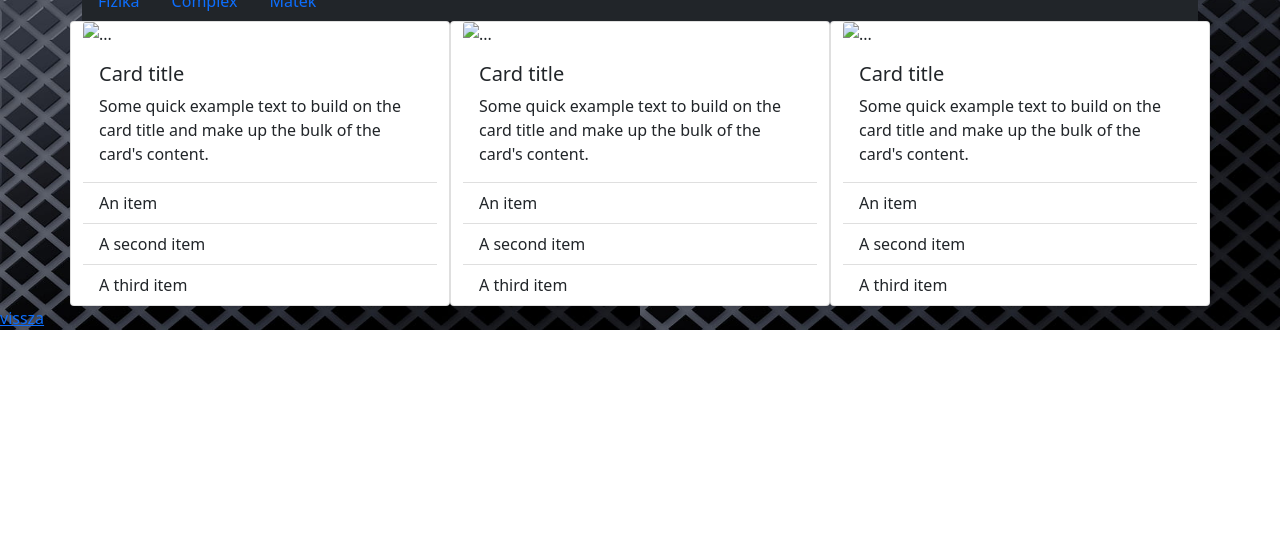
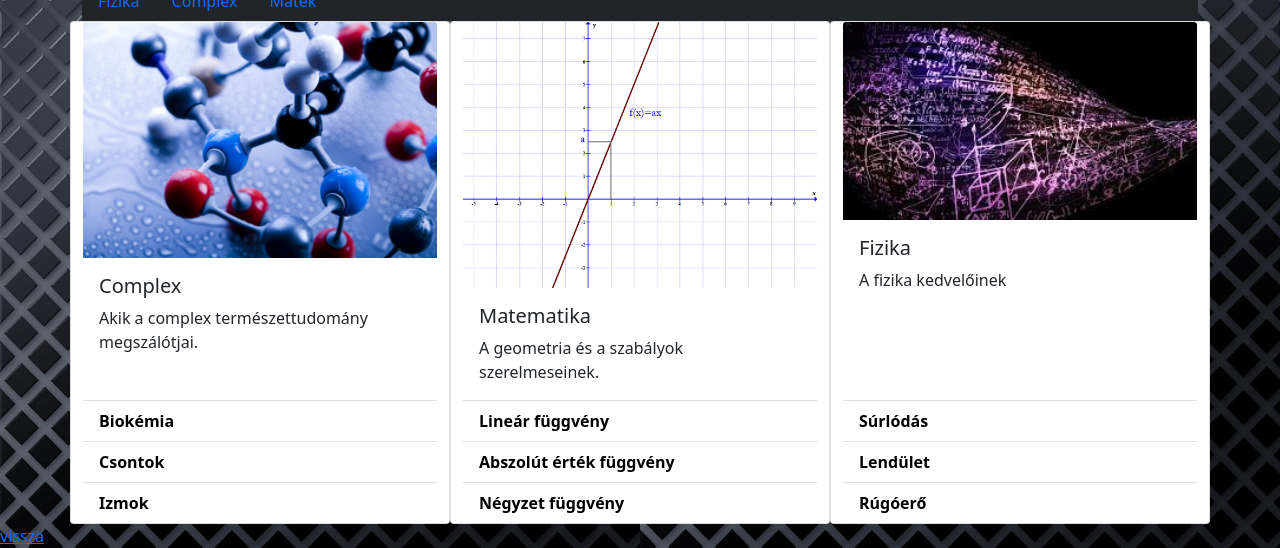
Before and after one commit to Zeteny06/Zeteny06.github.io, a plain HTML site: page index.html in a window 1280 px wide. Shown: the part 611-1159 px from the top of the page. Before the commit the page ends 941 px from the top, so only its background shows below. Drawn offline with nearby package versions, Linux system fonts and the light colour scheme.

Commit message:
INDEX almost finished

```diff
--- a/index.html
+++ b/index.html
@@ -60,39 +60,39 @@
           </div>
           <div class="row">
             <div class="card col-4 " >
-              <img src="..." class="card-img-top" alt="...">
+              <img src="kepek/biokemia.jpg" class="card-img-top" alt="complex" title="complex">
               <div class="card-body">
-                <h5 class="card-title">Card title</h5>
-                <p class="card-text">Some quick example text to build on the card title and make up the bulk of the card's content.</p>
+                <h5 class="card-title">Complex</h5>
+                <p class="card-text">Akik a complex természettudomány megszálótjai.</p>
               </div>
               <ul class="list-group list-group-flush">
-                <li class="list-group-item">An item</li>
-                <li class="list-group-item">A second item</li>
-                <li class="list-group-item">A third item</li>
+                <li class="list-group-item"><a style="text-decoration: none; color: black; font-weight: 800 ;" href="complex.html #biokémia">Biokémia</a></li>
+                <li class="list-group-item"><a style="text-decoration: none; color: black; font-weight: 800 ;" href="complex.html #csontok">Csontok</a></li>
+                <li class="list-group-item"><a style="text-decoration: none; color: black; font-weight: 800 ;" href="complex.html #izmok">Izmok</a></li>
               </ul>
             </div>
             <div class="card col-4 " >
-              <img src="..." class="card-img-top" alt="...">
+              <img src="kepek/Egyenes_arany.jpg" class="card-img-top" alt="Függvény" title="Függvény">
               <div class="card-body">
-                <h5 class="card-title">Card title</h5>
-                <p class="card-text">Some quick example text to build on the card title and make up the bulk of the card's content.</p>
+                <h5 class="card-title">Matematika</h5>
+                <p class="card-text">A geometria és a szabályok szerelmeseinek.</p>
               </div>
               <ul class="list-group list-group-flush">
-                <li class="list-group-item">An item</li>
-                <li class="list-group-item">A second item</li>
-                <li class="list-group-item">A third item</li>
+                <li class="list-group-item"><a style="text-decoration: none; color: black; font-weight: 800 ;" href="matek.html #linear">Lineár függvény</a></li>
+                <li class="list-group-item"><a style="text-decoration: none; color: black; font-weight: 800 ;" href="matek.html #constant">Abszolút érték függvény</a></li>
+                <li class="list-group-item"><a style="text-decoration: none; color: black; font-weight: 800 ;" href="matek.html #negyzet">Négyzet függvény</a></li>
               </ul>
             </div>
             <div class="card col-4 " >
-              <img src="..." class="card-img-top" alt="...">
+              <img src="kepek/index.jpg" class="card-img-top" alt="Fizika" title="Fizika">
               <div class="card-body">
-                <h5 class="card-title">Card title</h5>
-                <p class="card-text">Some quick example text to build on the card title and make up the bulk of the card's content.</p>
+                <h5 class="card-title">Fizika</h5>
+                <p class="card-text">A fizika <span title="Not founded">kedvelőinek</span></p>
               </div>
               <ul class="list-group list-group-flush">
-                <li class="list-group-item">An item</li>
-                <li class="list-group-item">A second item</li>
-                <li class="list-group-item">A third item</li>
+                <li class="list-group-item"><a style="text-decoration: none; color: black; font-weight: 800 ;" href="fizika.html #surlodas">Súrlódás</a></li>
+                <li class="list-group-item"><a style="text-decoration: none; color: black; font-weight: 800 ;" href="fizika.html #lendulet">Lendület</a></li>
+                <li class="list-group-item"><a style="text-decoration: none; color: black; font-weight: 800 ;" href="fizika.html #rugoerő">Rúgóerő</a></li>
               </ul>
             </div>
           </div>
```
Also changed, not shown: kepek/Egyenes_arany.jpg (added), kepek/biokemia.jpg (added), kepek/index.jpg (added).
